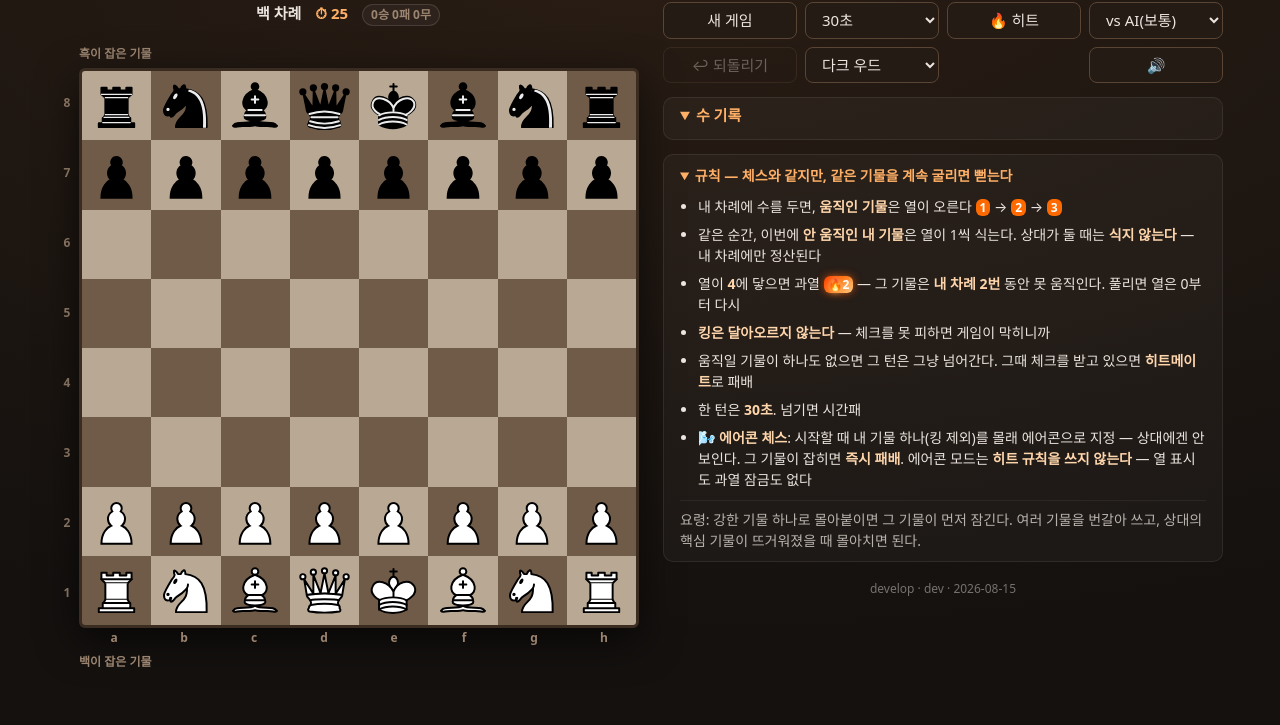
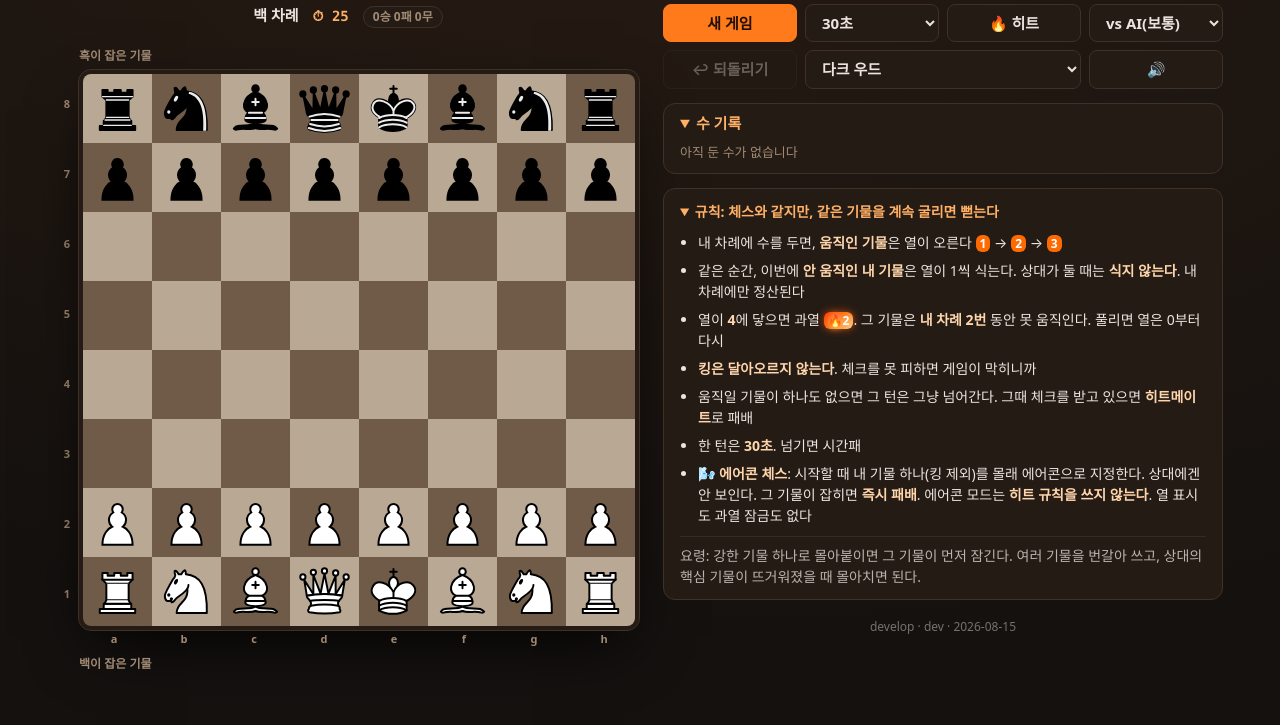
Before and after one commit to ysoftman/heat-chess, a website with bundled scripts: page index.html in a window 1280 px wide. Shown: the part 75-800 px from the top of the page. Built offline with nearby package versions, Linux system fonts and the light colour scheme.

Commit message:
polish ui: design tokens, controls grid fill, moves empty state
- introduce surface/line/muted/warm/cool color tokens and radius system
- replace gradient h1 with solid text + accent brand span
- fill empty cell in desktop controls grid (theme select spans 2 cols)
- add empty-state text to move list via CSS :empty
- replace em-dashes in status messages and help text
- reformat with prettier (tabs for ts, print-width 100 for html)

```diff
--- a/index.html
+++ b/index.html
@@ -8,11 +8,18 @@
     <style>
       :root {
         --bg: #14110f;
+        --surface: #241b15;
+        --surface-hi: #2e231b;
+        --line: #3f3126;
         --fg: #ece5df;
+        --muted: #a18a74;
         --light: #b9a894;
         --dark: #6f5b48;
         --accent: #ff7a1a;
+        --warm: #ffb066;
+        --cool: #6fd3ff;
       }
+      /* radius 체계: 컨트롤(버튼/셀렉트) 8px, 패널/보드/모달 12px, #record 상태 필만 pill */
       /* 색상값은 lichess(lila) ui/lib/css/theme/board/_boards.scss 참고 */
       body[data-board="purple"] {
         --light: #9f90b0;
@@ -39,25 +46,29 @@
       }
       body {
         margin: 0;
-        min-height: 100vh;
+        min-height: 100dvh;
         display: flex;
         flex-direction: column;
         align-items: center;
-        gap: 14px;
-        padding: 24px 12px 40px;
-        background: radial-gradient(120% 90% at 50% 0%, #2a1d14, var(--bg));
+        gap: 16px;
+        padding: 28px 12px 40px;
+        background: radial-gradient(120% 90% at 50% 0%, #261a12, var(--bg));
         color: var(--fg);
-        font: 15px/1.5 system-ui, -apple-system, sans-serif;
+        font:
+          15px/1.5 system-ui,
+          -apple-system,
+          sans-serif;
       }
       h1 {
         margin: 0;
-        font-size: 26px;
-        letter-spacing: 0.06em;
+        font-size: 23px;
+        font-weight: 800;
+        letter-spacing: 0.07em;
         text-transform: uppercase;
-        background: linear-gradient(90deg, #ffd08a, var(--accent));
-        -webkit-background-clip: text;
-        background-clip: text;
-        color: transparent;
+        color: var(--fg);
+      }
+      h1 .brand {
+        color: var(--accent);
       }
       #bar {
         display: flex;
@@ -67,22 +78,27 @@
         font-weight: 600;
       }
       #clock {
+        font-family: ui-monospace, SFMono-Regular, Menlo, monospace;
+        font-size: 14px;
         font-variant-numeric: tabular-nums;
-        color: #ffb066;
+        color: var(--warm);
       }
       #clock.low {
         color: #ff4d3d;
       }
       #record {
-        padding: 1px 8px;
-        border: 1px solid #ffffff1f;
+        padding: 1px 9px;
+        border: 1px solid var(--line);
         border-radius: 999px;
-        background: #ffffff0a;
-        color: #9c8570;
+        background: var(--surface);
+        color: var(--muted);
         font: inherit;
         font-size: 12px;
         font-weight: 600;
         cursor: pointer;
+        transition:
+          border-color 0.15s,
+          color 0.15s;
       }
       #record:hover {
         color: var(--fg);
@@ -97,9 +113,9 @@
       #ranks,
       #files {
         display: grid;
-        font-size: 12px;
-        font-weight: 700;
-        color: #9c8570;
+        font-size: 11px;
+        font-weight: 600;
+        color: var(--muted);
       }
       #ranks {
         grid-template-rows: repeat(8, 1fr);
@@ -118,10 +134,11 @@
         grid-template-rows: repeat(8, 1fr);
         width: 100%;
         aspect-ratio: 1;
-        border: 3px solid #3b2c22;
-        border-radius: 6px;
+        border: 4px solid var(--surface);
+        outline: 1px solid var(--line);
+        border-radius: 12px;
         overflow: hidden;
-        box-shadow: 0 12px 40px #0009;
+        box-shadow: 0 24px 60px -16px #000d;
       }
       .sq {
         position: relative;
@@ -137,7 +154,9 @@
         background: var(--dark);
       }
       .sel {
-        box-shadow: inset 0 0 0 3px var(--accent);
+        box-shadow:
+          inset 0 0 0 3px var(--accent),
+          inset 0 0 18px #ff7a1a44;
       }
       .pc {
         width: 86%;
@@ -206,7 +225,9 @@
         font-size: min(3.5vw, 18px);
         line-height: 1;
         color: #ffd9a8;
-        text-shadow: 0 0 8px #ff7a1a, 0 0 16px #ff5a00;
+        text-shadow:
+          0 0 8px #ff7a1a,
+          0 0 16px #ff5a00;
         opacity: 0;
         animation: rise 1.9s linear infinite;
       }
@@ -251,7 +272,7 @@
         margin-right: 8px;
         font-size: 12px;
         font-weight: 600;
-        color: #9c8570;
+        color: var(--muted);
       }
       .taken img {
         width: 22px;
@@ -264,7 +285,7 @@
         margin-left: 7px;
         font-weight: 700;
         font-size: 13px;
-        color: #ffb066;
+        color: var(--warm);
       }
       /* 과열 배지 — 흰 빛을 머금은 열 그라데이션 (기존 파랑 ❄ 배지의 대체) */
       .badge.overheat {
@@ -286,7 +307,7 @@
         border: 4px solid #0006;
       }
       #game-mode.on {
-        border-color: #6fd3ff;
+        border-color: var(--cool);
         color: #bfeaff;
         background: #12242e;
       }
@@ -349,7 +370,9 @@
         left: -30%;
         font-size: min(4.5vw, 24px);
         color: #dff4ff;
-        text-shadow: 0 0 6px #6fd3ff, 0 0 14px #4fb8ff;
+        text-shadow:
+          0 0 6px #6fd3ff,
+          0 0 14px #4fb8ff;
         opacity: 0;
         animation: gust 1.5s linear infinite;
       }
@@ -463,32 +486,62 @@
       button,
       select {
         font: inherit;
-        padding: 6px 12px;
+        font-weight: 600;
+        padding: 7px 12px;
         border-radius: 8px;
-        border: 1px solid #5a4535;
-        background: #251b15;
+        border: 1px solid var(--line);
+        background: var(--surface);
         color: var(--fg);
         cursor: pointer;
+        transition:
+          border-color 0.15s,
+          background-color 0.15s;
       }
-      button:hover {
+      button:hover,
+      select:hover {
         border-color: var(--accent);
+        background: var(--surface-hi);
+      }
+      button:active {
+        transform: translateY(1px);
+      }
+      button:focus-visible,
+      select:focus-visible,
+      summary:focus-visible {
+        outline: 2px solid var(--accent);
+        outline-offset: 2px;
+      }
+      #new-game {
+        background: var(--accent);
+        border-color: var(--accent);
+        color: #201005;
+        font-weight: 700;
+      }
+      #new-game:hover {
+        background: #ff8c3a;
+        border-color: #ff8c3a;
       }
       #undo:disabled {
         opacity: 0.35;
         cursor: default;
-        border-color: #5a4535;
+        border-color: var(--line);
+        background: var(--surface);
       }
       #moves-panel {
         width: min(92vw, 560px);
-        background: #ffffff08;
-        border: 1px solid #ffffff14;
-        border-radius: 10px;
-        padding: 6px 16px;
+        background: var(--surface);
+        border: 1px solid var(--line);
+        border-radius: 12px;
+        padding: 8px 16px;
       }
       #moves-panel summary {
         cursor: pointer;
         font-weight: 600;
-        color: #ffb066;
+        color: var(--warm);
+      }
+      #moves:empty::before {
+        content: "아직 둔 수가 없습니다";
+        color: var(--muted);
       }
       #moves {
         margin-top: 6px;
@@ -496,6 +549,7 @@
         overflow-y: auto;
         font-size: 13px;
         line-height: 1.9;
+        font-variant-numeric: tabular-nums;
         color: #d8cfc5;
       }
       #promo {
@@ -515,13 +569,13 @@
         gap: 10px;
         padding: 14px 18px;
         border-radius: 12px;
-        border: 1px solid #5a4535;
-        background: #251b15;
+        border: 1px solid var(--line);
+        background: var(--surface);
         box-shadow: 0 12px 40px #000c;
       }
       #promo-box span {
         font-weight: 600;
-        color: #ffb066;
+        color: var(--warm);
         margin-right: 4px;
       }
       #promo-box button {
@@ -536,15 +590,15 @@
       #help {
         max-width: min(92vw, 560px);
         font-size: 14px;
-        background: #ffffff08;
-        border: 1px solid #ffffff14;
-        border-radius: 10px;
-        padding: 10px 16px;
+        background: var(--surface);
+        border: 1px solid var(--line);
+        border-radius: 12px;
+        padding: 12px 16px;
       }
       #help summary {
         cursor: pointer;
         font-weight: 600;
-        color: #ffb066;
+        color: var(--warm);
       }
       #help ul {
         margin: 10px 0 0;
@@ -559,7 +613,7 @@
       #help .tip {
         margin: 10px 0 0;
         padding-top: 8px;
-        border-top: 1px solid #ffffff14;
+        border-top: 1px solid var(--line);
         opacity: 0.75;
       }
       #build-info {
@@ -598,8 +652,9 @@
           text-overflow: ellipsis;
           white-space: nowrap;
         }
-        #sound {
-          grid-column: 4;
+        /* 2행: 되돌리기 · 테마(2칸) · 사운드 — 빈 셀 없이 채운다 */
+        #theme {
+          grid-column: span 2;
         }
         #moves-panel,
         #help {
@@ -613,7 +668,7 @@
     </style>
   </head>
   <body>
-    <h1>윤준영의 Heat Chess</h1>
+    <h1>윤준영의 <span class="brand">Heat Chess</span></h1>
     <div id="stage">
       <div id="left">
         <div id="bar">
@@ -625,14 +680,14 @@
           <div></div>
           <div class="taken" id="taken-top"></div>
           <div id="ranks">
-        <span>8</span><span>7</span><span>6</span><span>5</span><span>4</span
-        ><span>3</span><span>2</span><span>1</span>
+            <span>8</span><span>7</span><span>6</span><span>5</span><span>4</span><span>3</span
+            ><span>2</span><span>1</span>
           </div>
           <div id="board"></div>
           <div></div>
           <div id="files">
-        <span>a</span><span>b</span><span>c</span><span>d</span><span>e</span
-        ><span>f</span><span>g</span><span>h</span>
+            <span>a</span><span>b</span><span>c</span><span>d</span><span>e</span><span>f</span
+            ><span>g</span><span>h</span>
           </div>
           <div></div>
           <div class="taken" id="taken-bottom"></div>
@@ -670,37 +725,36 @@
           <div id="moves" aria-live="polite"></div>
         </details>
         <details id="help" open>
-      <summary>규칙 — 체스와 같지만, 같은 기물을 계속 굴리면 뻗는다</summary>
+          <summary>규칙: 체스와 같지만, 같은 기물을 계속 굴리면 뻗는다</summary>
           <ul>
             <li>
-          내 차례에 수를 두면, <b>움직인 기물</b>은 열이 오른다
-          <span class="badge">1</span> → <span class="badge">2</span> →
+              내 차례에 수를 두면, <b>움직인 기물</b>은 열이 오른다 <span class="badge">1</span> →
+              <span class="badge">2</span> →
               <span class="badge">3</span>
             </li>
             <li>
-          같은 순간, 이번에 <b>안 움직인 내 기물</b>은 열이 1씩 식는다. 상대가 둘
-          때는 <b>식지 않는다</b> — 내 차례에만 정산된다
+              같은 순간, 이번에 <b>안 움직인 내 기물</b>은 열이 1씩 식는다. 상대가 둘 때는
+              <b>식지 않는다</b>. 내 차례에만 정산된다
             </li>
             <li>
-          열이 <b>4</b>에 닿으면 과열 <span class="badge overheat">🔥2</span> — 그
-          기물은 <b>내 차례 2번</b> 동안 못 움직인다. 풀리면 열은 0부터 다시
+              열이 <b>4</b>에 닿으면 과열 <span class="badge overheat">🔥2</span>. 그 기물은
+              <b>내 차례 2번</b> 동안 못 움직인다. 풀리면 열은 0부터 다시
             </li>
-        <li><b>킹은 달아오르지 않는다</b> — 체크를 못 피하면 게임이 막히니까</li>
+            <li><b>킹은 달아오르지 않는다</b>. 체크를 못 피하면 게임이 막히니까</li>
             <li>
-          움직일 기물이 하나도 없으면 그 턴은 그냥 넘어간다. 그때 체크를 받고
-          있으면 <b>히트메이트</b>로 패배
+              움직일 기물이 하나도 없으면 그 턴은 그냥 넘어간다. 그때 체크를 받고 있으면
+              <b>히트메이트</b>로 패배
             </li>
             <li>한 턴은 <b id="turn-label">30초</b>. 넘기면 시간패</li>
             <li>
-          🌬️ <b>에어콘 체스</b>: 시작할 때 내 기물 하나(킹 제외)를 몰래
-          에어콘으로 지정 — 상대에겐 안 보인다. 그 기물이 잡히면
-          <b>즉시 패배</b>. 에어콘 모드는 <b>히트 규칙을 쓰지 않는다</b> —
-          열 표시도 과열 잠금도 없다
+              🌬️ <b>에어콘 체스</b>: 시작할 때 내 기물 하나(킹 제외)를 몰래 에어콘으로 지정한다.
+              상대에겐 안 보인다. 그 기물이 잡히면 <b>즉시 패배</b>. 에어콘 모드는
+              <b>히트 규칙을 쓰지 않는다</b>. 열 표시도 과열 잠금도 없다
             </li>
           </ul>
           <p class="tip">
-        요령: 강한 기물 하나로 몰아붙이면 그 기물이 먼저 잠긴다. 여러 기물을
-        번갈아 쓰고, 상대의 핵심 기물이 뜨거워졌을 때 몰아치면 된다.
+            요령: 강한 기물 하나로 몰아붙이면 그 기물이 먼저 잠긴다. 여러 기물을 번갈아 쓰고, 상대의
+            핵심 기물이 뜨거워졌을 때 몰아치면 된다.
           </p>
         </details>
         <footer id="build-info"></footer>
--- a/src/main.ts
+++ b/src/main.ts
@@ -197,7 +197,7 @@ function startClock() {
 			stopClock();
 			busy = true;
 			const winner = chess.turn() === "w" ? "흑" : "백";
-			statusEl.textContent = `시간 초과 — ${winner} 승`;
+			statusEl.textContent = `시간 초과, ${winner} 승`;
 			finish(chess.turn() === "w" ? "l" : "w");
 			thud(42, 1.2, "sawtooth", 0.32);
 		}
@@ -321,7 +321,9 @@ function render() {
 					if (cell?.lock || cell?.heat) {
 						const badge = document.createElement("span");
 						badge.className = `badge ${cell.lock ? "overheat" : ""}`;
-						badge.textContent = cell.lock ? `🔥${cell.lock}` : String(cell.heat);
+						badge.textContent = cell.lock
+							? `🔥${cell.lock}`
+							: String(cell.heat);
 						el.append(badge);
 					}
 				}
@@ -381,7 +383,7 @@ function doMove(
 		busy = true;
 		stopClock();
 		clearTimeout(pending);
-		statusEl.textContent = `❄ 에어콘 기물 격추 — ${move.color === "w" ? "백" : "흑"} 승`;
+		statusEl.textContent = `❄ 에어콘 기물 격추, ${move.color === "w" ? "백" : "흑"} 승`;
 		finish(move.color === "w" ? "w" : "l");
 		thud(42, 1.2, "sawtooth", 0.32);
 		return;
```
Lines whose indentation alone changed are shown as unchanged.
